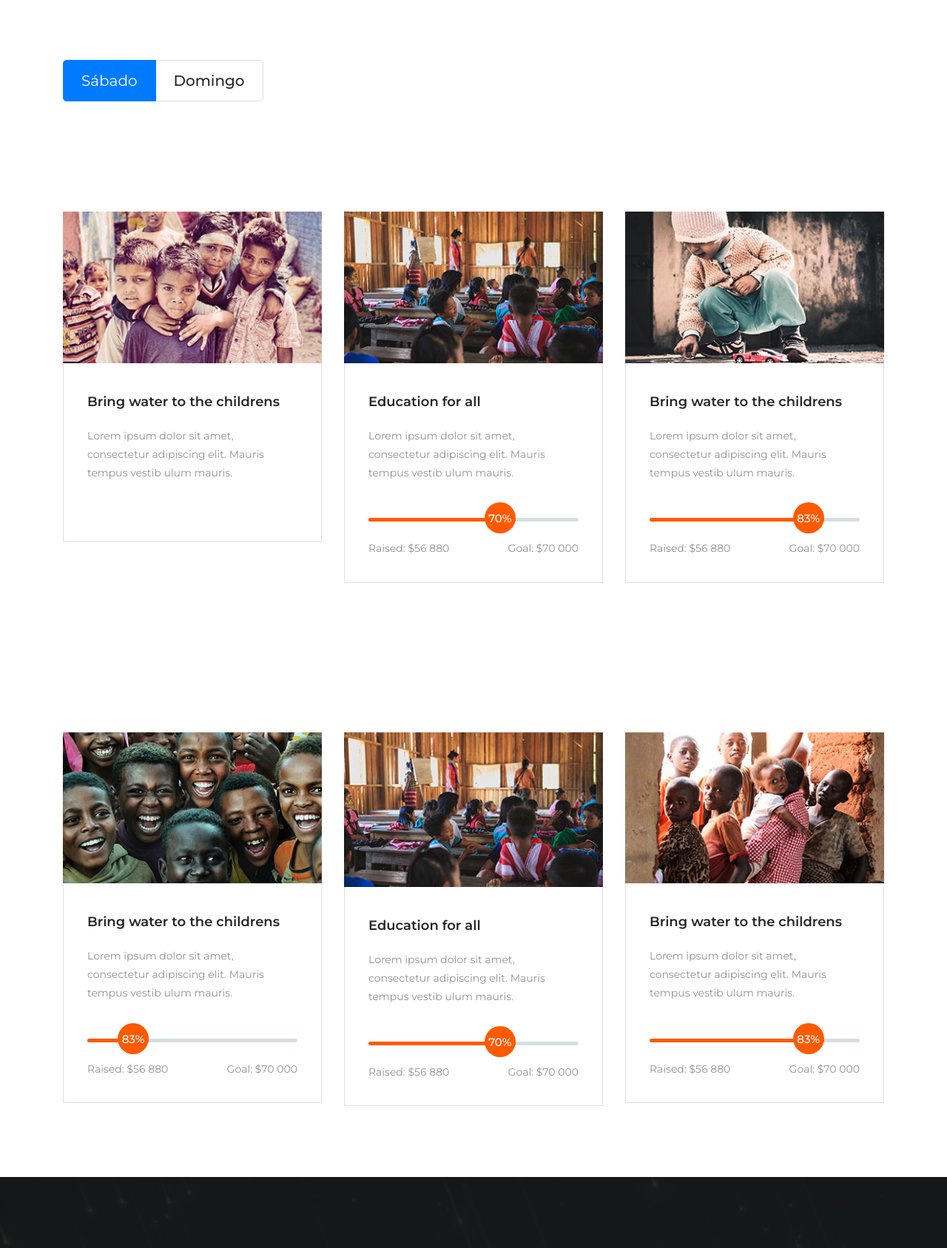
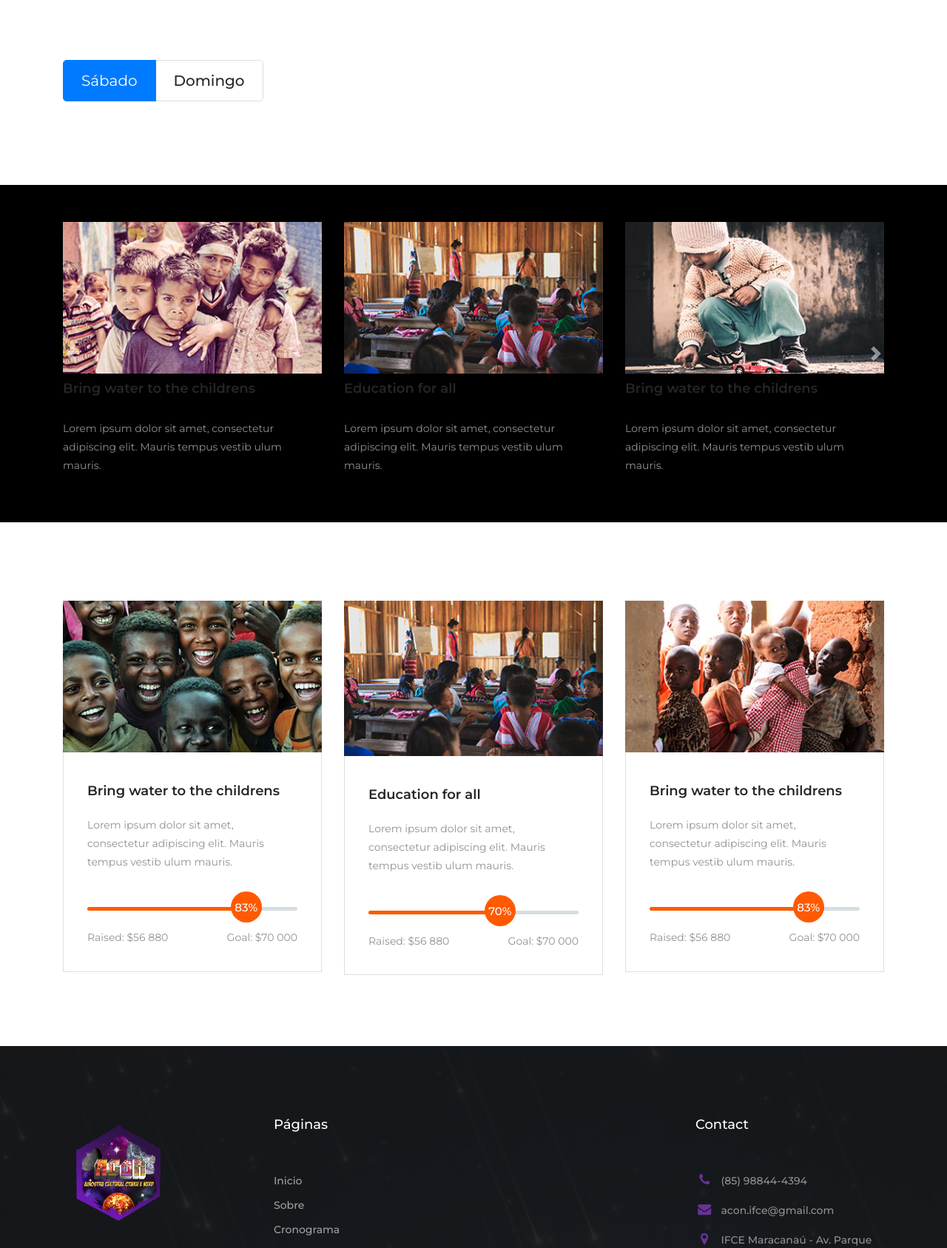
Before and after one commit to kepry/fantabob, a PHP site: page /cronograma.html in a window 1280 px wide. Shown: the part 532-2219 px from the top of the page at 74% size. Run offline with PHP 8.4, Linux system fonts and the light colour scheme.

Commit message:
mechendo no conograma
conograma

```diff
--- a/about.html
+++ b/about.html
@@ -271,9 +271,9 @@
                             <li data-target="#carouselExampleIndicators" data-slide-to="7"></li>
                             <li data-target="#carouselExampleIndicators" data-slide-to="8"></li>
                         </ol>
-                        <div class="carousel-inner">
+                        <div class="carousel-inner" class="ajeitando">
                             <div class="carousel-item active">
-                                <img src="images/02.jpg" class="d-block w-100" alt="...">
+                                <img src="images/02.jpg"  class="d-block w-100" alt="...">
                             </div>
                             <div class="carousel-item">
                                 <img src="images/_MG_1746.jpg" class="d-block w-100" alt="...">
--- a/contact.html
+++ b/contact.html
@@ -231,7 +231,7 @@
                         <input type="email" placeholder="Email">
                         <textarea rows="15" cols="6" placeholder="Mensagem"></textarea>
 
-                        <span>
+                        <span >
                             <input class="btn gradient-bg" type="submit" value="Enviar">
                         </span>
                     </form><!-- .contact-form -->
--- a/cronograma.html
+++ b/cronograma.html
@@ -1,5 +1,6 @@
 <!DOCTYPE html>
 <html lang="pt-br">
+
 <head>
     <link rel="icon" href="images/icone.ico" type="image/x-icon" />
     <title>ACON - Entre Mundos!</title>
@@ -26,6 +27,7 @@
     <!-- Styles -->
     <link rel="stylesheet" href="style.css">
 </head>
+
 <body class="single-page causes-page">
     <header class="site-header">
         <div class="top-header-bar">
@@ -60,7 +62,7 @@
                                         </div>
                                         <div class="modal-body">
                                             <!--Formulario começa aqui-->
-                                        <form class="px-4 py-3" method="POST" action="htdoc/login.php"?">
+                                            <form class="px-4 py-3" method="POST" action="htdoc/login.php" ?">
                                                 <div class="form-group">
                                                     <h4 class="label1"> Endereço de Email</h4>
                                                     <input name="email" type="email" class="form-control" id="exampleDropdownFormEmail1" placeholder="email@example.com" required="" autofocus>
@@ -103,7 +105,7 @@
                                         </div>
                                         <div class="modal-body">
                                             <!--Formulario começa aqui-->
-                                        <form class="px-4 py-3" method="POST" action="htdoc/cadastro.php"?">
+                                            <form class="px-4 py-3" method="POST" action="htdoc/cadastro.php" ?">
                                                 <div class="form-group">
                                                     <h4 class="label1">Nome</h4>
                                                     <input name="nome" class="form-control" placeholder="Nome Completo" type="text" required autofocus>
@@ -139,11 +141,11 @@
                                                 </div> <!-- form-group// -->
                                                 <div class="form-group">
                                                     <h4 class="label1">Endereço</h4>
-                                                <input name="endereco" class="form-control" placeholder="Endereço" type="text" required >
+                                                    <input name="endereco" class="form-control" placeholder="Endereço" type="text" required>
                                                 </div> <!-- form-group// -->
                                                 <div class="form-group">
                                                     <h4 class="label1">Telefone</h4>
-                                                <input name="Telefone" class="form-control" placeholder="85999999999" type="tel" minlength="11" maxlength="11" required >
+                                                    <input name="Telefone" class="form-control" placeholder="85999999999" type="tel" minlength="11" maxlength="11" required>
                                                 </div> <!-- form-group// -->
                                                 <div class="form-group">
                                                     <div class="form-check">
@@ -173,7 +175,7 @@
                 <div class="row">
                     <div class="col-12 d-flex flex-wrap justify-content-between align-items-center">
                         <div class="site-branding d-flex align-items-center">
-                        <a class="d-block" href="index.html" rel="home"><img class="d-block" src="images/acon.png"  width="180px" height="80px" alt="logo"></a>
+                            <a class="d-block" href="index.html" rel="home"><img class="d-block" src="images/acon.png" width="180px" height="80px" alt="logo"></a>
                         </div><!-- .site-branding -->
 
                         <nav class="site-navigation d-flex justify-content-end align-items-center">
@@ -210,6 +212,7 @@
     </div><!-- .page-header -->
 
     <div class="featured-cause">
+
         <div class="container">
             <div class="row">
                 <div class="col-12">
@@ -243,7 +246,8 @@
     <div id="carouselExampleControls" class="carousel slide" data-ride="carousel">
         <div class="carousel-inner">
             <div class="carousel-item active">
-    <div class="our-causes pt-0">
+                <div class="ajeitando" class="our-causes pt-0">
+
                     <div class="container">
                         <div class="row">
                             <div class="col-12 col-md-6 col-lg-4">
@@ -294,23 +298,9 @@
                                         </div><!-- .entry-content -->
 
                                         <div class="fund-raised w-100">
-                                <div class="fund-raised-bar-2 barfiller">
-                                    <div class="tipWrap">
-                                        <span class="tip"></span>
-                                    </div><!-- .tipWrap -->
 
-                                    <span class="fill" data-percentage="70"></span>
-                                </div><!-- .fund-raised-bar -->
 
-                                <div class="fund-raised-details d-flex flex-wrap justify-content-between align-items-center">
-                                    <div class="fund-raised-total mt-4">
-                                        Raised: $56 880
-                                    </div><!-- .fund-raised-total -->
 
-                                    <div class="fund-raised-goal mt-4">
-                                        Goal: $70 000
-                                    </div><!-- .fund-raised-goal -->
-                                </div><!-- .fund-raised-details -->
                                         </div><!-- .fund-raised -->
                                     </div><!-- .cause-content-wrap -->
                                 </div><!-- .cause-wrap -->
@@ -336,23 +326,9 @@
                                         </div><!-- .entry-content -->
 
                                         <div class="fund-raised w-100">
-                                <div class="fund-raised-bar-3 barfiller">
-                                    <div class="tipWrap">
-                                        <span class="tip"></span>
-                                    </div><!-- .tipWrap -->
 
-                                    <span class="fill" data-percentage="83"></span>
-                                </div><!-- .fund-raised-bar -->
 
-                                <div class="fund-raised-details d-flex flex-wrap justify-content-between align-items-center">
-                                    <div class="fund-raised-total mt-4">
-                                        Raised: $56 880
-                                    </div><!-- .fund-raised-total -->
 
-                                    <div class="fund-raised-goal mt-4">
-                                        Goal: $70 000
-                                    </div><!-- .fund-raised-goal -->
-                                </div><!-- .fund-raised-details -->
                                         </div><!-- .fund-raised -->
                                     </div><!-- .cause-content-wrap -->
                                 </div><!-- .cause-wrap -->
@@ -363,7 +339,7 @@
             </div>
             <div class="carousel-item">
                 <!-- Segundo carrosel de gifts cards -->
-        <div class="our-causes pt-0">
+                <div class="ajeitando" class="our-causes pt-0">
                     <div class="container">
                         <div class="row">
                             <div class="col-12 col-md-6 col-lg-4">
@@ -386,21 +362,9 @@
                                         </div><!-- .entry-content -->
 
                                         <div class="fund-raised w-100">
-                                <div class="fund-raised-bar-1 barfiller">
-                                    <div class="tipWrap">
-                                        <span class="tip"></span>
-                                    </div><!-- .tipWrap -->
-
-                                    <span class="fill" data-percentage="83"></span>
-                                </div><!-- .fund-raised-bar -->
-
-                                <div class="fund-raised-details d-flex flex-wrap justify-content-between align-items-center">
-                                    <div class="fund-raised-total mt-4">
-                                        Raised: $56 880
-                                    </div><!-- .fund-raised-total -->
 
 
-                                </div><!-- .fund-raised-details -->
+
                                         </div><!-- .fund-raised -->
                                     </div><!-- .cause-content-wrap -->
                                 </div><!-- .cause-wrap -->
@@ -426,23 +390,9 @@
                                         </div><!-- .entry-content -->
 
                                         <div class="fund-raised w-100">
-                                <div class="fund-raised-bar-2 barfiller">
-                                    <div class="tipWrap">
-                                        <span class="tip"></span>
-                                    </div><!-- .tipWrap -->
 
-                                    <span class="fill" data-percentage="70"></span>
-                                </div><!-- .fund-raised-bar -->
 
-                                <div class="fund-raised-details d-flex flex-wrap justify-content-between align-items-center">
-                                    <div class="fund-raised-total mt-4">
-                                        Raised: $56 880
-                                    </div><!-- .fund-raised-total -->
 
-                                    <div class="fund-raised-goal mt-4">
-                                        Goal: $70 000
-                                    </div><!-- .fund-raised-goal -->
-                                </div><!-- .fund-raised-details -->
                                         </div><!-- .fund-raised -->
                                     </div><!-- .cause-content-wrap -->
                                 </div><!-- .cause-wrap -->
@@ -468,23 +418,9 @@
                                         </div><!-- .entry-content -->
 
                                         <div class="fund-raised w-100">
-                                <div class="fund-raised-bar-3 barfiller">
-                                    <div class="tipWrap">
-                                        <span class="tip"></span>
-                                    </div><!-- .tipWrap -->
 
-                                    <span class="fill" data-percentage="83"></span>
-                                </div><!-- .fund-raised-bar -->
 
-                                <div class="fund-raised-details d-flex flex-wrap justify-content-between align-items-center">
-                                    <div class="fund-raised-total mt-4">
-                                        Raised: $56 880
-                                    </div><!-- .fund-raised-total -->
 
-                                    <div class="fund-raised-goal mt-4">
-                                        Goal: $70 000
-                                    </div><!-- .fund-raised-goal -->
-                                </div><!-- .fund-raised-details -->
                                         </div><!-- .fund-raised -->
                                     </div><!-- .cause-content-wrap -->
                                 </div><!-- .cause-wrap -->
@@ -733,4 +669,5 @@
     <script src="https://stackpath.bootstrapcdn.com/bootstrap/4.3.1/js/bootstrap.min.js" integrity="sha384-JjSmVgyd0p3pXB1rRibZUAYoIIy6OrQ6VrjIEaFf/nJGzIxFDsf4x0xIM+B07jRM" crossorigin="anonymous"></script>
 
 </body>
+
 </html>
--- a/style.css
+++ b/style.css
@@ -288,6 +288,7 @@ a:hover, a:active {
 
 .hero-content-overlay .entry-footer a.btn {
     color: #fff;
+
 }
 
 .hero-slider .pagination-wrap {
@@ -988,6 +989,8 @@ ul.tabs-nav .tab-nav.active {
     background: url(images/heard.png.jfif)no-repeat center;
     background-size: cover;
 
+
+
 }
 
 .our-causes::after {
@@ -1307,6 +1310,7 @@ ul.tabs-nav .tab-nav.active {
     position: relative;
     padding:  70px 0 96px;
     background: none;
+
 }
 
 .causes-page .our-causes .cause-wrap {
@@ -2175,7 +2179,7 @@ ul.tabs-nav .tab-nav.active {
 
 #carouselExampleIndicators {
     margin-top: 45%;
-    width: 110%
+
 }
 
 .label1 {
@@ -2201,3 +2205,20 @@ ul.tabs-nav .tab-nav.active {
         border: solid 2px gray;
         background-color: black;
     }
+
+
+
+
+
+
+
+
+
+
+
+
+
+
+.ajeitando {
+    background-color: black;
+}
```
Also changed, not shown: css/bootstrap.css. Lines whose indentation alone changed are shown as unchanged.
